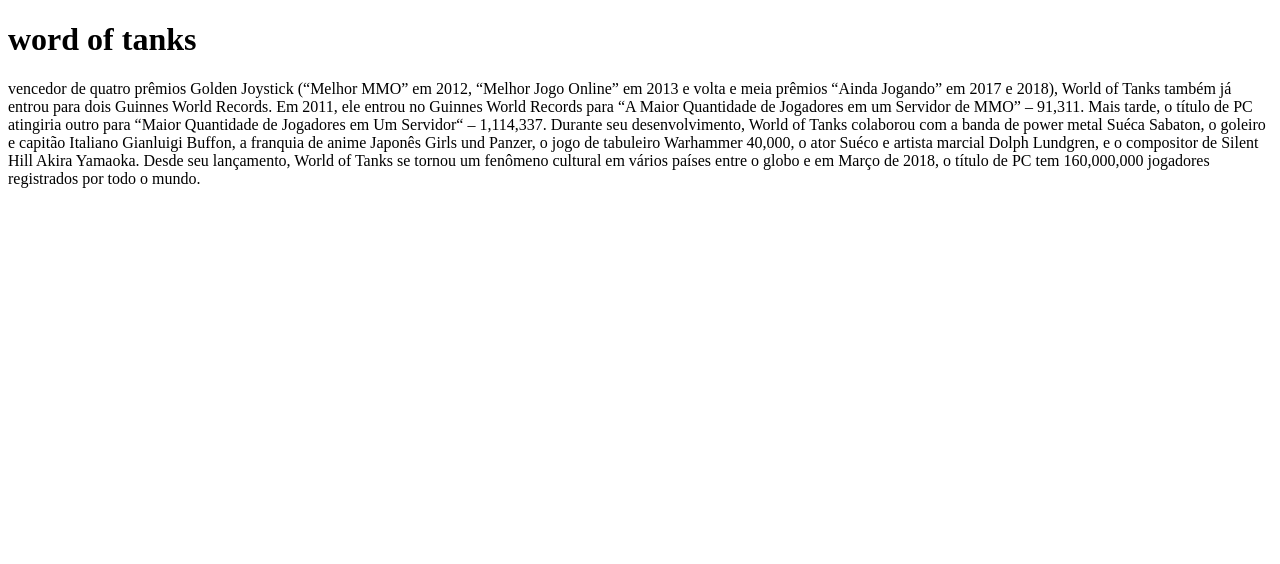
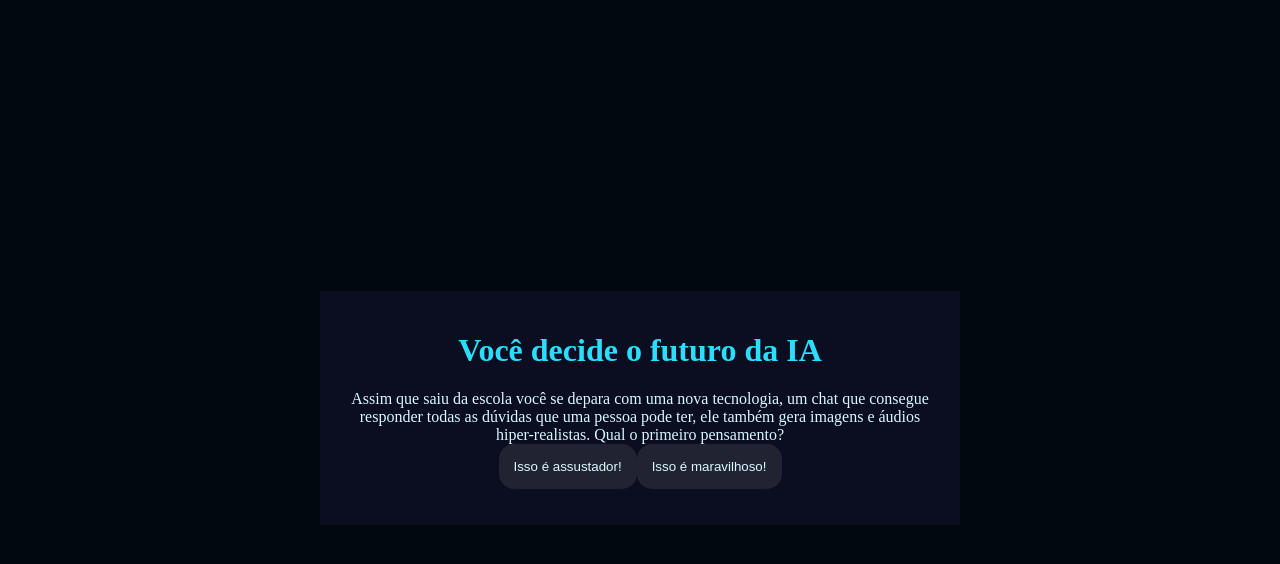
Before and after one commit to joaoh07/trabalho-, a plain HTML site: page index.html in a window 1280 px wide. Drawn offline with Linux system fonts and the light colour scheme.

Commit message:
finalizando curso

```diff
--- a/index.html
+++ b/index.html
@@ -1,21 +1,20 @@
 <!DOCTYPE html>
-
-<html lang="pt-BR">
+<html lang="pt-br">
 <head>
- <meta charset="UTF-8">
-
- <title> word of tanks</title>
+    <meta charset="UTF-8">
+    <meta name="viewport" content="width=device-width, initial-scale=1.0">
+    <link rel="stylesheet" href="style.css">
+    <title>Você decide o futuro da IA</title>
 </head>
- <body>
-<h1> word of tanks</h1> <!-World of Tanks (comumente abreviado como WoT) é um jogo eletrônico do gênero MMO de combate de veículos desenvolvido pela companhia bielorrussa Wargaming, ambientado durante a Segunda Guerra Mundial e a Guerra Fria, o simulador apresenta veículos de combate de meados do século XX (1930–1960).
-<p>vencedor de quatro prêmios Golden Joystick (“Melhor MMO” em 2012, “Melhor Jogo Online” em 2013 e volta e meia prêmios “Ainda Jogando” em 2017 e 2018), World of Tanks também já entrou para dois Guinnes World Records. Em 2011, ele entrou no Guinnes World Records para “A Maior Quantidade de Jogadores em um Servidor de MMO” – 91,311. Mais tarde, o título de PC atingiria outro para “Maior Quantidade de Jogadores em Um Servidor“ – 1,114,337.
-
-Durante seu desenvolvimento, World of Tanks colaborou com a banda de power metal Suéca Sabaton, o goleiro e capitão Italiano Gianluigi Buffon, a franquia de anime Japonês Girls und Panzer, o jogo de tabuleiro Warhammer 40,000, o ator Suéco e artista marcial Dolph Lundgren, e o compositor de Silent Hill Akira Yamaoka.
-
-Desde seu lançamento, World of Tanks se tornou um fenômeno cultural em vários países entre o globo e em Março de 2018, o título de PC tem 160,000,000 jogadores registrados por todo o mundo.
-<img
- https://en.m.wikipedia.org/wiki/File:World_of_Tanks.jpg
-
+<body>
+    <div class="caixa-principal">
+        <h1>Você decide o futuro da IA</h1>
+        <div class="caixa-perguntas"></div>
+        <div class="caixa-alternativas"></div>
+        <div class="caixa-resultado">
+            <p class="texto-resultado"></p>
+        </div>
+    </div>
+    <script src="script.js"></script>
 </body>
-
- </html>
+</html>
--- /dev/null
+++ b/script.js
@@ -0,0 +1,113 @@
+const caixaPrincipal = document.querySelector(".caixa-principal");
+const caixaPerguntas = document.querySelector(".caixa-perguntas");
+const caixaAlternativas = document.querySelector(".caixa-alternativas");
+const caixaResultado = document.querySelector(".caixa-resultado");
+const textoResultado = document.querySelector(".texto-resultado");
+
+const perguntas = [
+    {
+        enunciado: "Assim que saiu da escola você se depara com uma nova tecnologia, um chat que consegue responder todas as dúvidas que uma pessoa pode ter, ele também gera imagens e áudios hiper-realistas. Qual o primeiro pensamento?",
+        alternativas: [
+            {
+                texto: "Isso é assustador!",
+                afirmacao: "No início ficou com medo do que essa tecnologia pode fazer. "
+            },
+            {
+                texto: "Isso é maravilhoso!",
+                afirmacao: "Quis saber como usar IA no seu dia a dia."
+            }
+        ]
+    },
+    {
+        enunciado: "Com a descoberta desta tecnologia, chamada Inteligência Artificial, uma professora de tecnologia da escola decidiu fazer uma sequência de aulas sobre esta tecnologia. No fim de uma aula ela pede que você escreva um trabalho sobre o uso de IA em sala de aula. Qual atitude você toma?",
+        alternativas: [
+            {
+                texto: "Utiliza uma ferramenta de busca na internet que utiliza IA para que ela ajude a encontrar informações relevantes para o trabalho e explique numa linguagem que facilite o entendimento.",
+                afirmacao: "Conseguiu utilizar a IA para buscar informações úteis."
+            },
+            {
+                texto: "Escreve o trabalho com base nas conversas que teve com colegas, algumas pesquisas na internet e conhecimentos próprios sobre o tema.",
+                afirmacao: "Sentiu mais facilidade em utilizar seus próprios recursos para escrever seu trabalho."
+            }
+        ]
+    },
+    {
+        enunciado: "Após a elaboração do trabalho escrito, a professora realizou um debate entre a turma para entender como foi realizada a pesquisa e escrita. Nessa conversa também foi levantado um ponto muito importante: como a IA impacta o trabalho do futuro. Nesse debate, como você se posiciona?",
+        alternativas: [
+            {
+                texto: "Defende a ideia de que a IA pode criar novas oportunidades de emprego e melhorar habilidades humanas.",
+                afirmacao: "Vem impulsionando a inovação na área de IA e luta para abrir novos caminhos profissionais com IA."
+            },
+            {
+                texto: "Me preocupo com as pessoas que perderão seus empregos para máquinas e defendem a importância de proteger os trabalhadores.",
+                afirmacao: "Sua preocupação com as pessoas motivou a criar um grupo de estudos entre trabalhadores para discutir meios de utilização de IA de forma ética."
+            }
+        ]
+    },
+    {
+        enunciado: "Ao final da discussão, você precisou criar uma imagem no computador que representasse o que pensa sobre IA. E agora?",
+        alternativas: [
+            {
+                texto: "Criar uma imagem utilizando uma plataforma de design como o Paint.",
+                afirmacao: "Notou também que muitas pessoas não sabem ainda utilizar as ferramentas tradicionais e decidiu compartilhar seus conhecimentos de design utilizando ferramentas de pintura digital para iniciantes."
+            },
+            {
+                texto: "Criar uma imagem utilizando um gerador de imagem de IA.",
+                afirmacao: "Acelerou o processo de criação de trabalhos utilizando geradores de imagem e agora consegue ensinar pessoas que sentem dificuldades em desenhar manualmente como utilizar também!"
+            }
+        ]
+    },
+    {
+        enunciado: "Você tem um trabalho em grupo de biologia para entregar na semana seguinte, o andamento do trabalho está um pouco atrasado e uma pessoa do seu grupo decidiu fazer com ajuda da IA. O problema é que o trabalho está totalmente igual ao do chat. O que você faz? ",
+        alternativas: [
+            {
+                texto: "Escrever comandos para o chat é uma forma de contribuir com o trabalho, por isso não é um problema utilizar o texto inteiro.",
+                afirmacao: "Infelizmente passou a utilizar a IA para fazer todas suas tarefas e agora se sente dependente da IA para tudo."
+            },
+            {
+                texto: "O chat pode ser uma tecnologia muito avançada, mas é preciso manter a atenção pois toda máquina erra, por isso revisar o trabalho e contribuir com as perspectivas pessoais é essencial.",
+                afirmacao: "Percebeu que toda IA reproduz orientações baseadas na empresa que programou e muito do que o chat escrevia não refletia o que pensava e por isso sabe que os textos gerados pela IA devem servir como auxílio e não resultado final. "
+            }
+        ]
+    },
+];
+
+
+let atual = 0;
+let perguntaAtual;
+let historiaFinal = "";
+
+function mostraPergunta() {
+    if (atual >= perguntas.length) {
+        mostraResultado();
+        return;
+    }
+    perguntaAtual = perguntas[atual];
+    caixaPerguntas.textContent = perguntaAtual.enunciado;
+    caixaAlternativas.textContent = "";
+    mostraAlternativas();
+}
+
+function mostraAlternativas(){
+    for(const alternativa of perguntaAtual.alternativas) {
+        const botaoAlternativas = document.createElement("button");
+        botaoAlternativas.textContent = alternativa.texto;
+        botaoAlternativas.addEventListener("click", () => respostaSelecionada(alternativa));
+        caixaAlternativas.appendChild(botaoAlternativas);
+    }
+}
+
+function respostaSelecionada(opcaoSelecionada) {
+    const afirmacoes = opcaoSelecionada.afirmacao;
+    historiaFinal += afirmacoes + " ";
+    atual++;
+    mostraPergunta();
+}
+
+function mostraResultado() {
+    caixaPerguntas.textContent = "Em 2049...";
+    textoResultado.textContent = historiaFinal;
+    caixaAlternativas.textContent = "";
+}
+
+mostraPergunta();
--- /dev/null
+++ b/style.css
@@ -0,0 +1,43 @@
+:root{
+    --cor-fundo: #01080E ;
+    --cor-principal: #0B0D20 ;
+    --cor-secundaria: #212333;
+    --cor-destaque: #2BDEFD;
+    --cor-texto: #D7F9FF;
+
+}
+
+body {
+    background-color: var(--cor-fundo);
+    color: var(--cor-texto);
+    display: flex;
+    justify-content: center;
+    align-items: center;
+    min-height: 100vh;
+}
+
+.caixa-principal{
+    background-color: var(--cor-principal);
+    width: 90%;
+    max-width: 600px;
+    text-align: center;
+    padding: 20px;
+}
+
+h1{
+    color: var(--cor-destaque);
+}
+
+button {
+    background-color: var(--cor-secundaria);
+    color: var(--cor-texto);
+    border: none;
+    border-radius: 15px;
+    padding: 15px;
+    transition: background-color 0.3s;
+}
+
+button:hover{
+    background-color: var(--cor-destaque);
+    color: var(--cor-principal);
+}
```
